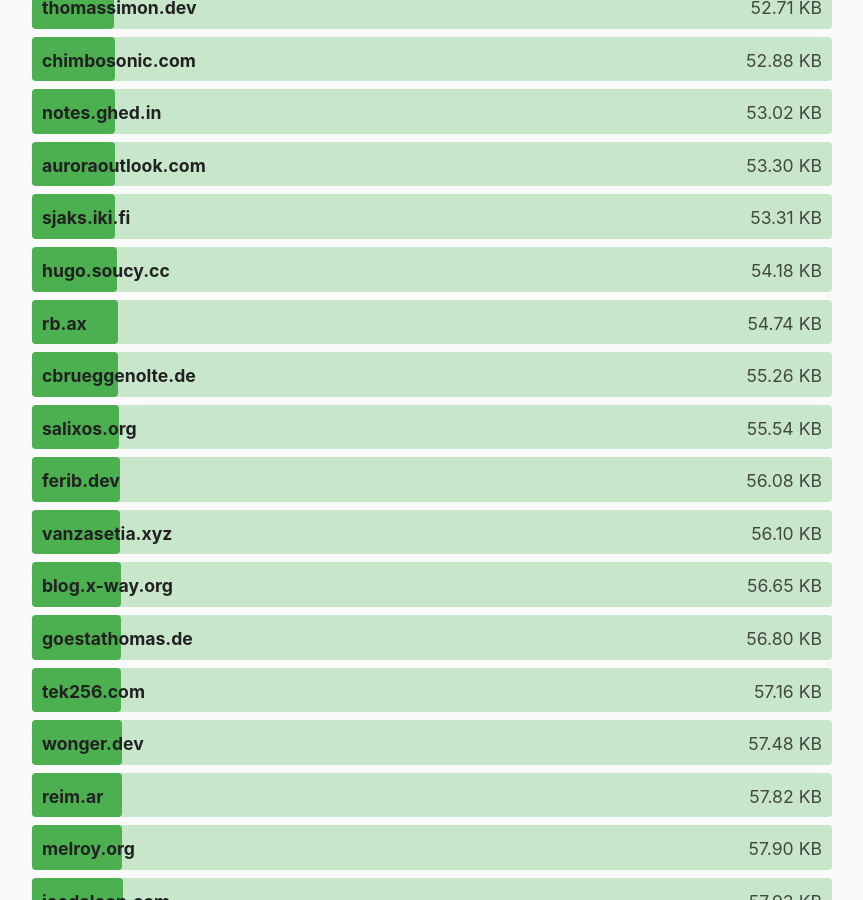
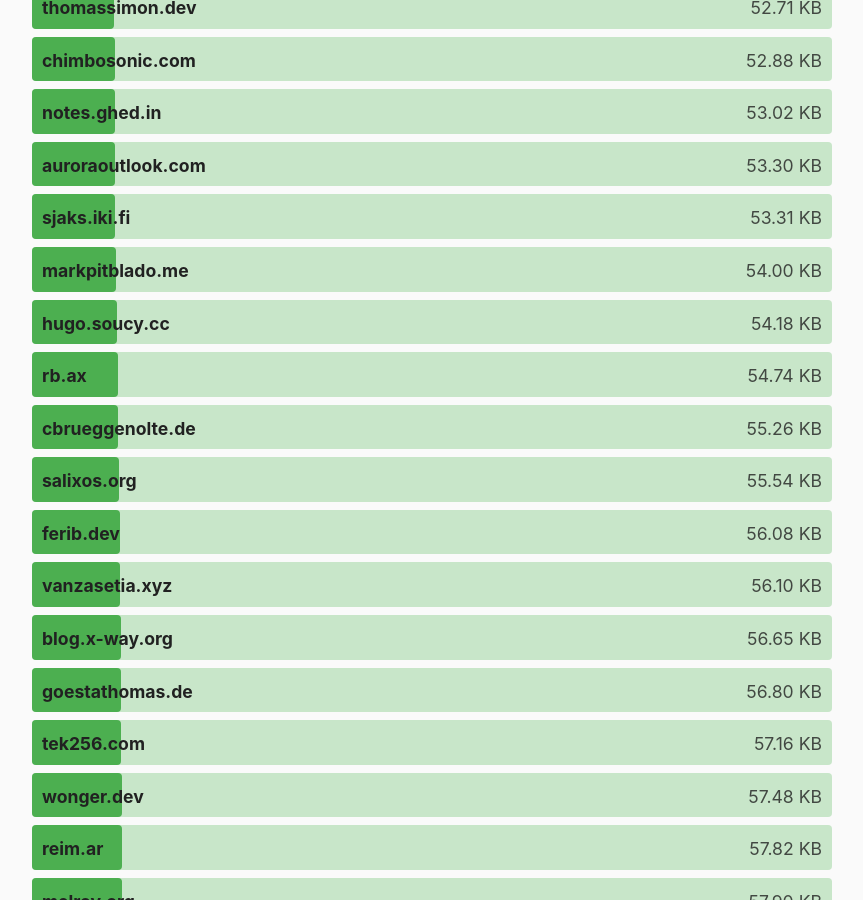
Before and after one commit to kevquirk/512kb.club, a Jekyll site: the page built from index.md, in a window 1280 px wide and 900 px high, scrolled down 17154 px. Shown: the whole window, without its empty margins (208-1071 px from the left). Built offline with Jekyll 4.4.1, drawn with Linux system fonts in a browser that asks for light colours.

Commit message:
Add markpitblado.me to sites
Cloudflare report: https://radar.cloudflare.com/scan/b14f7b34-ff13-44bf-9939-7ce7f7081a94/summary

```diff
--- a/_data/sites.yml
+++ b/_data/sites.yml
@@ -1,3 +1,8 @@
+- domain: markpitblado.me
+  url: https://www.markpitblado.me/
+  size: 54
+  last_checked: 2025-06-22
+
 - domain: 0xedward.io
   url: https://0xedward.io/
   size: 41.02
```
